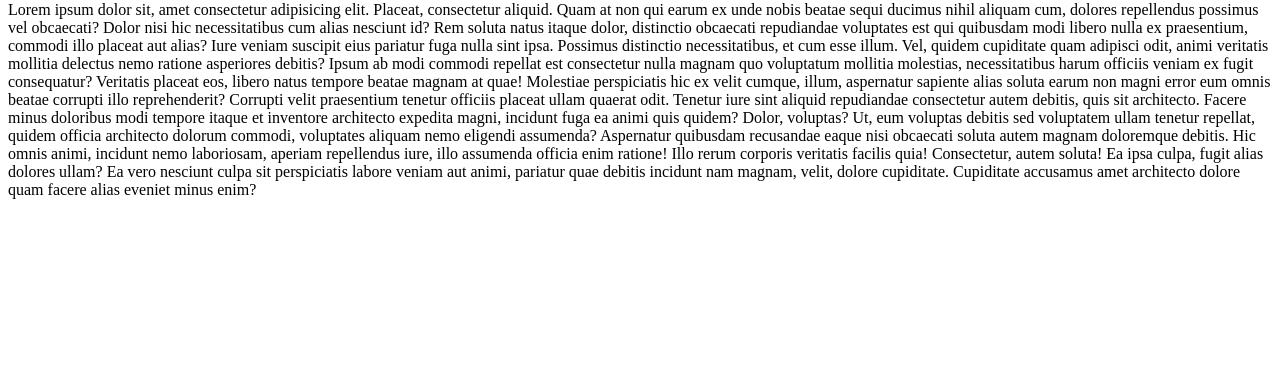
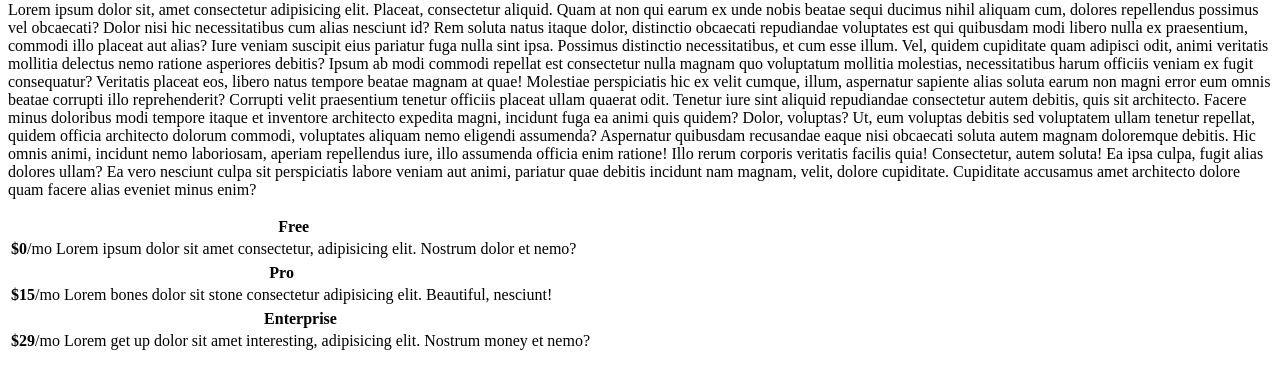
Before and after one commit to NamatBayamanov/display-1, a plain HTML site: page index.html in a window 1280 px wide. Shown: the part 125-514 px from the top of the page. Drawn offline with Linux system fonts and the light colour scheme.

Commit message:
add index

```diff
--- a/index.html
+++ b/index.html
@@ -20,7 +20,8 @@
  </nav>
   <header>
     <h1>Lorem ipsum dolor sit.</h1>
-    <p>Lorem ipsum dolor sit, amet consectetur adipisicing elit. Placeat, consectetur aliquid. Quam at non qui earum ex unde nobis beatae sequi ducimus nihil aliquam cum, dolores repellendus possimus vel obcaecati?
+
+    <p></p>Lorem ipsum dolor sit, amet consectetur adipisicing elit. Placeat, consectetur aliquid. Quam at non qui earum ex unde nobis beatae sequi ducimus nihil aliquam cum, dolores repellendus possimus vel obcaecati?
     Dolor nisi hic necessitatibus cum alias nesciunt id? Rem soluta natus itaque dolor, distinctio obcaecati repudiandae voluptates est qui quibusdam modi libero nulla ex praesentium, commodi illo placeat aut alias?
     Iure veniam suscipit eius pariatur fuga nulla sint ipsa. Possimus distinctio necessitatibus, et cum esse illum. Vel, quidem cupiditate quam adipisci odit, animi veritatis mollitia delectus nemo ratione asperiores debitis?
     Ipsum ab modi commodi repellat est consectetur nulla magnam quo voluptatum mollitia molestias, necessitatibus harum officiis veniam ex fugit consequatur? Veritatis placeat eos, libero natus tempore beatae magnam at quae!
@@ -32,7 +33,64 @@
   </header>
 
 
+   <article id="example-7">
+    <table id="example-6">
+      <tr>
+        <th id="example-1" class="page-2">
+          Free
+        </th>
+      </tr>
 
+      <tr>
+        <td id="example-1" class="page-3">
+          <span id="page-4"><strong>$0</strong>/mo</span>
+          <span id="page-5">
+           Lorem ipsum dolor sit amet consectetur, adipisicing elit. Nostrum dolor et nemo?
+          </span>
+        </td>
+      </tr>
+    </table>
+
+
+     <table id="example-6">
+       <tr>
+         <th id="example-1" class="page-2">
+           Pro
+         </th>
+       </tr>
+
+       <tr>
+         <td id="example-1" class="page-3">
+           <span id="page-4"><strong>$15</strong>/mo</span>
+           <span id="page-5">
+             Lorem bones dolor sit stone consectetur adipisicing elit. Beautiful, nesciunt!
+           </span>
+         </td>
+       </tr>
+     </table>
+
+
+
+
+
+
+   <table id="example-6">
+     <tr>
+       <th id="example-1" class="page-2">
+         Enterprise
+       </th>
+     </tr>
+
+     <tr>
+       <td id="example-1" class="page-3">
+         <span id="page-4"><strong>$29</strong>/mo</span>
+         <span id="page-5">
+          Lorem get up dolor sit amet interesting, adipisicing elit. Nostrum money et nemo?
+         </span>
+       </td>
+     </tr>
+   </table>
+   </article>
 
 </body>
 </html>
```
